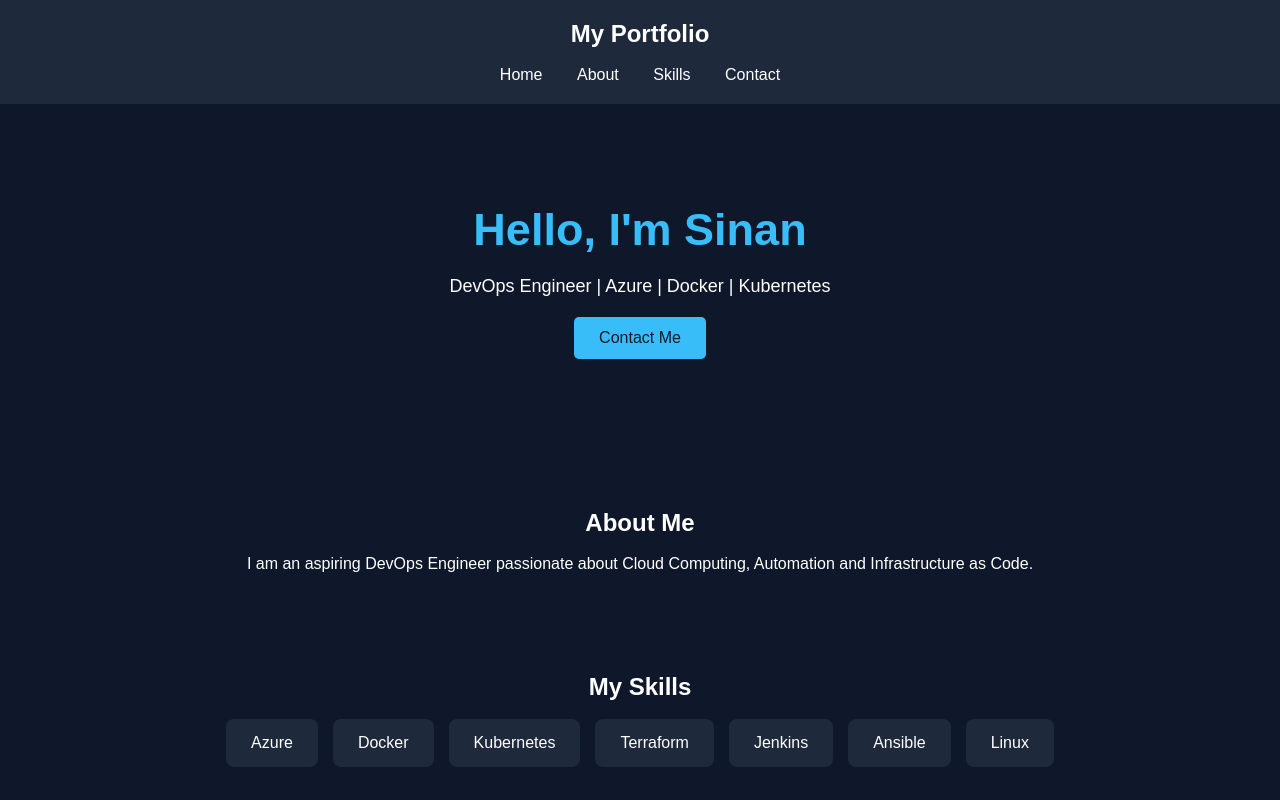
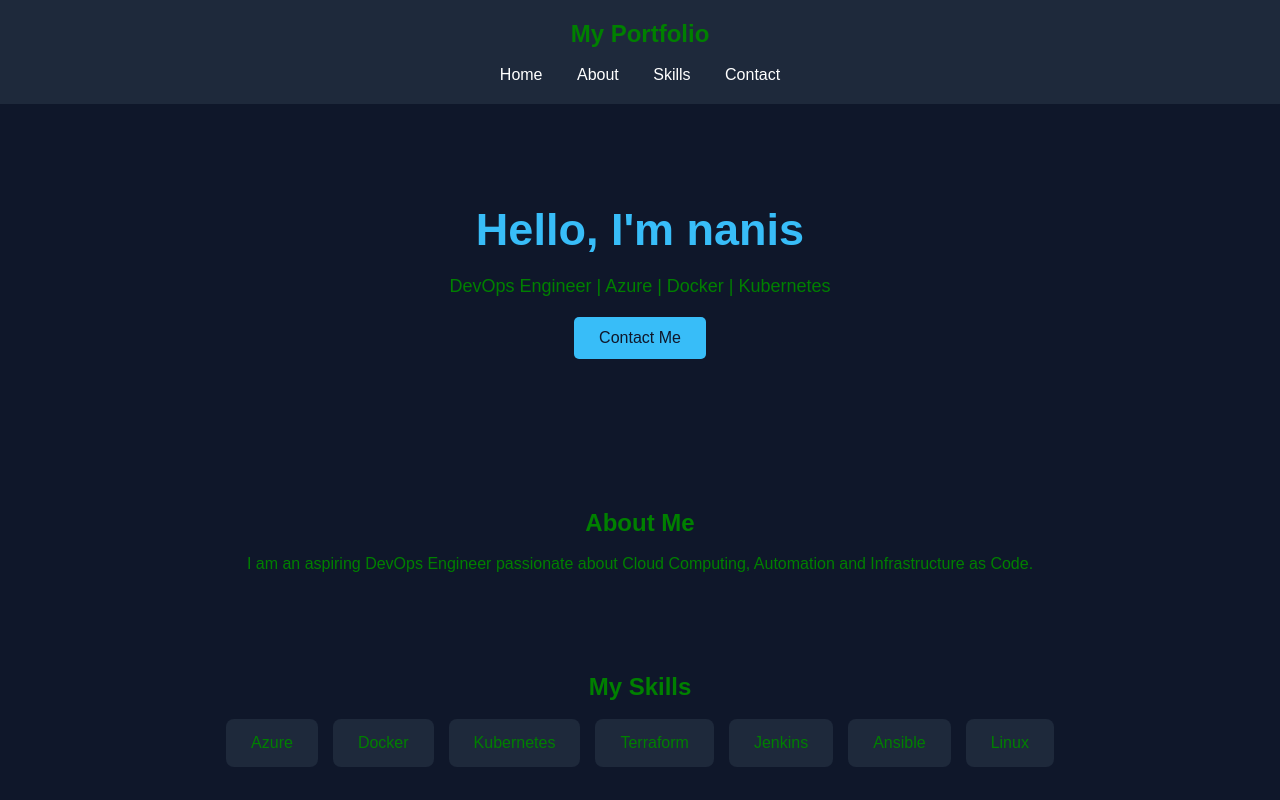
Before and after one commit to mhdsinan916/firstone, a plain HTML site: page index.html in a window 1280 px wide. Shown: the top 800 px of the page. Drawn offline with Linux system fonts and the light colour scheme.

Commit message:
second change

```diff
--- a/index.html
+++ b/index.html
@@ -16,7 +16,7 @@
         body {
             font-family: Arial, sans-serif;
             background: #0f172a;
-            color: white;
+            color: green;
         }
 
         header {
@@ -95,7 +95,7 @@
     </header>
 
     <div class="hero" id="home">
-        <h1>Hello, I'm Sinan</h1>
+        <h1>Hello, I'm nanis</h1>
         <p>DevOps Engineer | Azure | Docker | Kubernetes</p>
         <a href="#contact" class="btn">Contact Me</a>
     </div>
```
